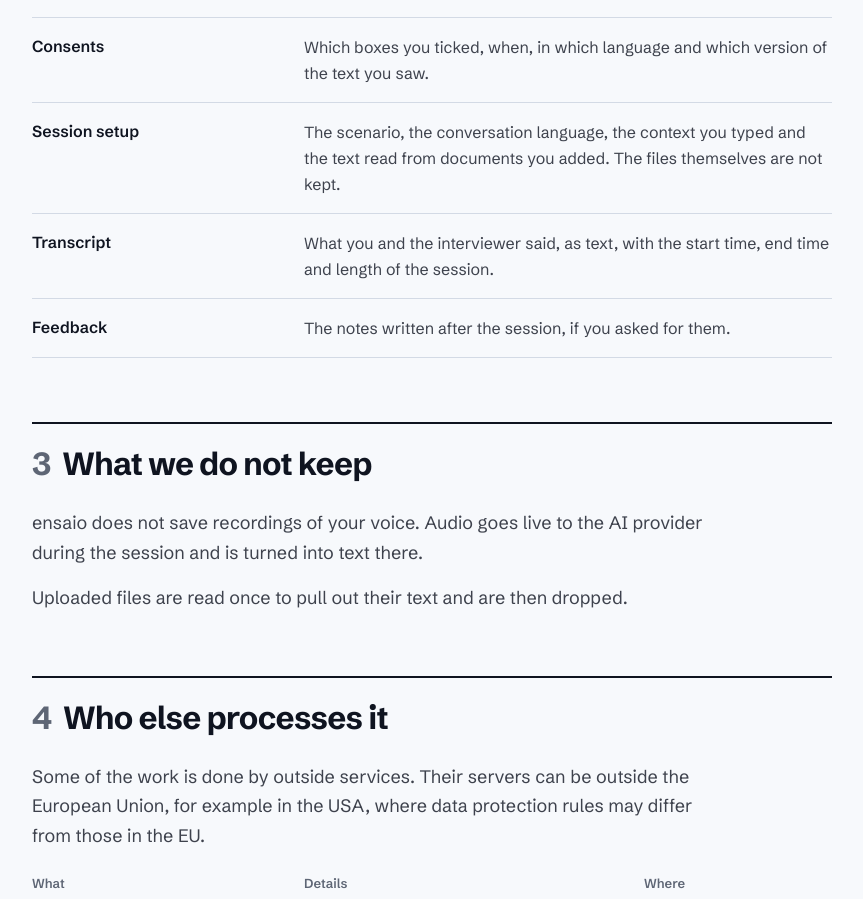
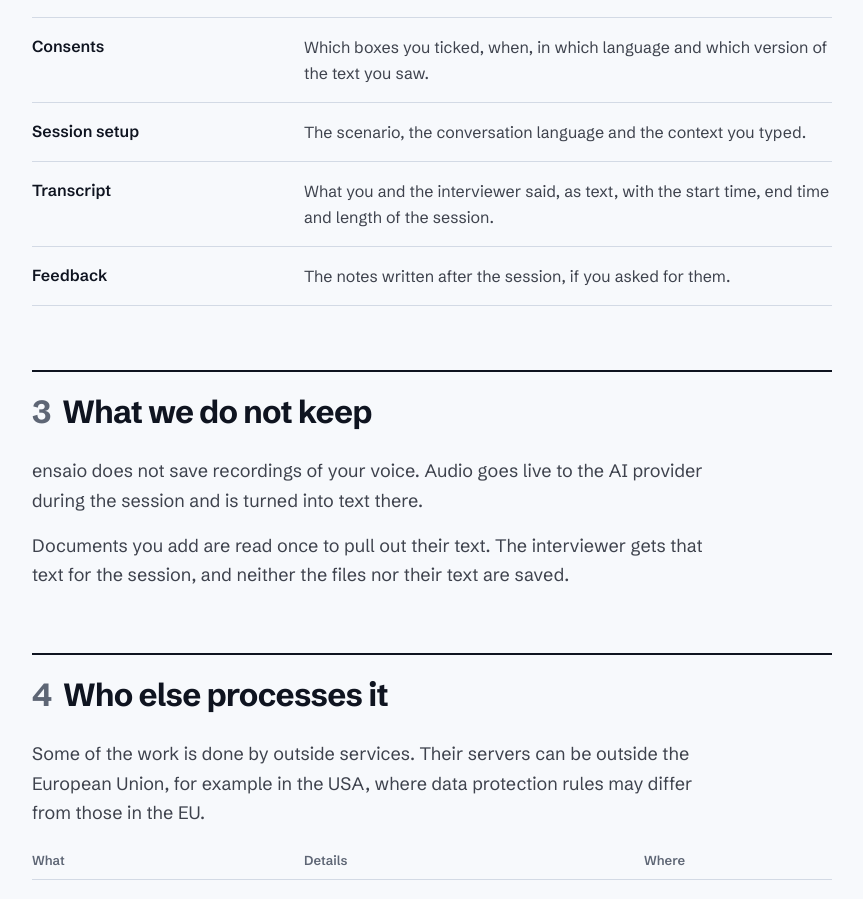
Before and after one commit to Professional-Design-Project/PDP, a Next.js app in the folder frontend/: page /en/privacy in a window 1280 px wide. Shown: the part 986-1885 px from the top of the page, without its empty margins (416-1279 px from the left). Built offline with nearby package versions, Linux system fonts and the light colour scheme; no server answers.

Commit message:
fix(frontend): say on the privacy page that document text is not stored

```diff
--- a/frontend/src/i18n/privacy/en.ts
+++ b/frontend/src/i18n/privacy/en.ts
@@ -35,7 +35,7 @@ export const privacyEn: DocContent = {
         },
         {
           term: "Session setup",
-          text: "The scenario, the conversation language, the context you typed and the text read from documents you added. The files themselves are not kept.",
+          text: "The scenario, the conversation language and the context you typed.",
         },
         {
           term: "Transcript",
@@ -52,7 +52,7 @@ export const privacyEn: DocContent = {
       title: "What we do not keep",
       paragraphs: [
         "ensaio does not save recordings of your voice. Audio goes live to the AI provider during the session and is turned into text there.",
-        "Uploaded files are read once to pull out their text and are then dropped.",
+        "Documents you add are read once to pull out their text. The interviewer gets that text for the session, and neither the files nor their text are saved.",
       ],
     },
     {
--- a/frontend/src/i18n/privacy/pl.ts
+++ b/frontend/src/i18n/privacy/pl.ts
@@ -35,7 +35,7 @@ export const privacyPl: DocContent = {
         },
         {
           term: "Ustawienia sesji",
-          text: "Scenariusz, język rozmowy, wpisany kontekst i tekst odczytany z dodanych dokumentów. Same pliki nie są zapisywane.",
+          text: "Scenariusz, język rozmowy i wpisany kontekst.",
         },
         {
           term: "Transkrypcja",
@@ -52,7 +52,7 @@ export const privacyPl: DocContent = {
       title: "Czego nie zapisujemy",
       paragraphs: [
         "ensaio nie zapisuje nagrań twojego głosu. Dźwięk trafia na żywo do dostawcy AI w trakcie sesji i tam jest zamieniany na tekst.",
-        "Dodane pliki są czytane jeden raz, żeby wyciągnąć z nich tekst, a potem są odrzucane.",
+        "Dodane dokumenty są czytane jeden raz, żeby wyciągnąć z nich tekst. Rozmówca dostaje ten tekst na czas sesji, a ani pliki, ani ich tekst nie są zapisywane.",
       ],
     },
     {
```
